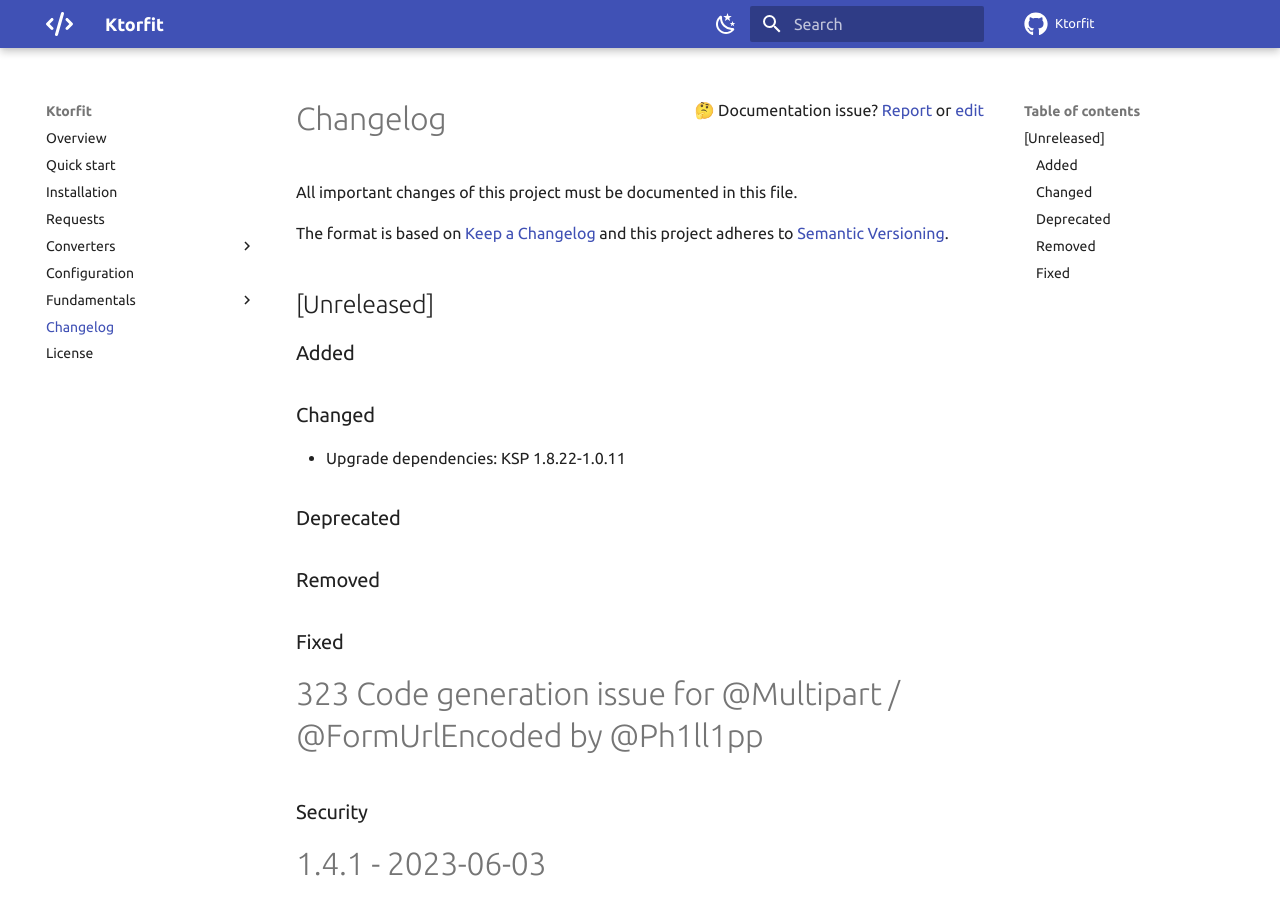
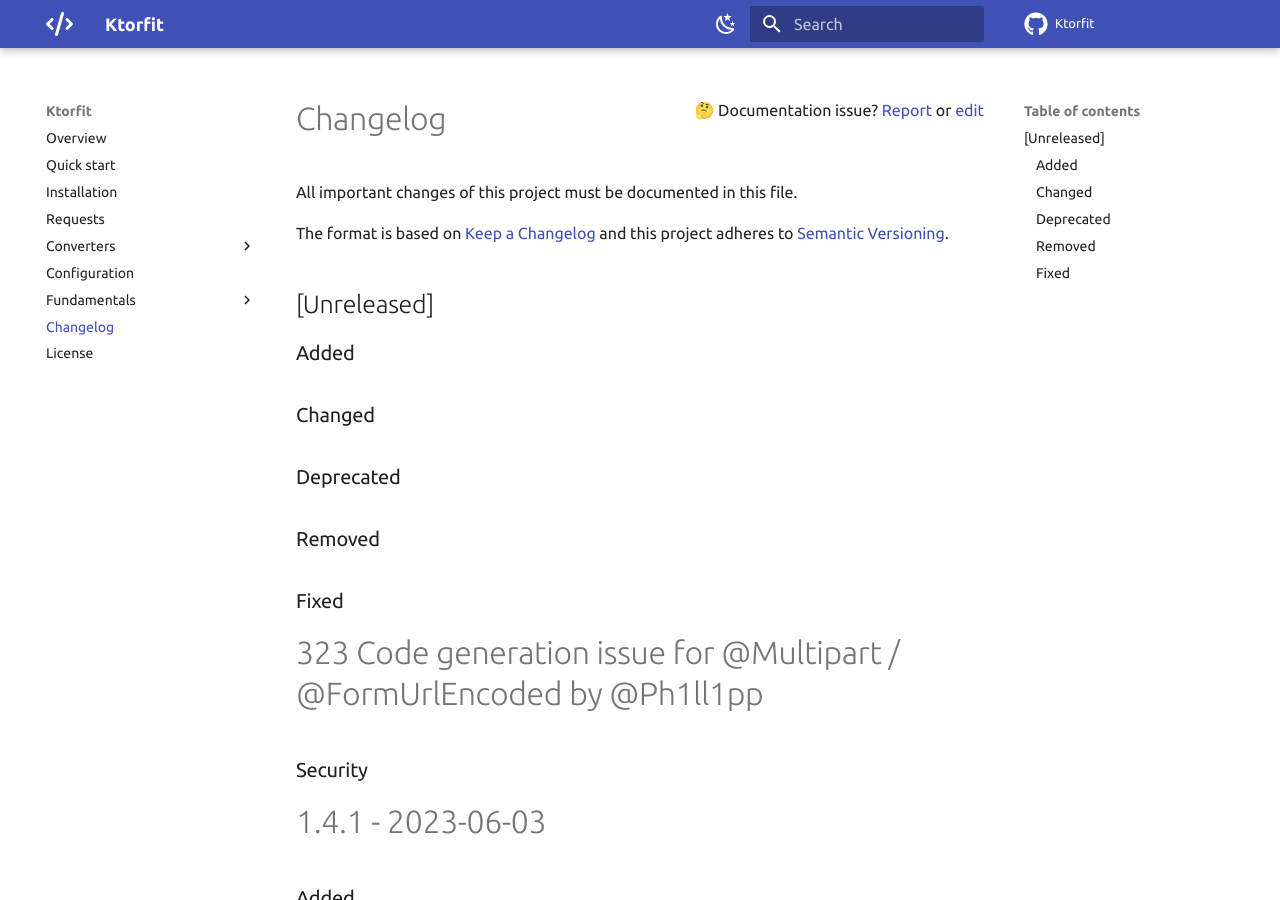
Before and after one commit to Foso/Ktorfit, an MkDocs documentation site: the page built from docs/CHANGELOG.md, in a window 1280 px wide and 900 px high. Built offline with MkDocs 1.6.1 and Material for MkDocs 9.7.7, drawn with Linux system fonts in a browser that asks for light colours; comment, search, counter and statistics services are not loaded.

Commit message:
(build) downgrade Kotlin till an compatible Compose version exists

```diff
--- a/docs/CHANGELOG.md
+++ b/docs/CHANGELOG.md
@@ -9,8 +9,6 @@
 
 ### Added
 ### Changed
-- Upgrade dependencies: KSP 1.8.22-1.0.11
-
 ### Deprecated
 ### Removed
 ### Fixed
```
Also changed, not shown: 1 other file.
